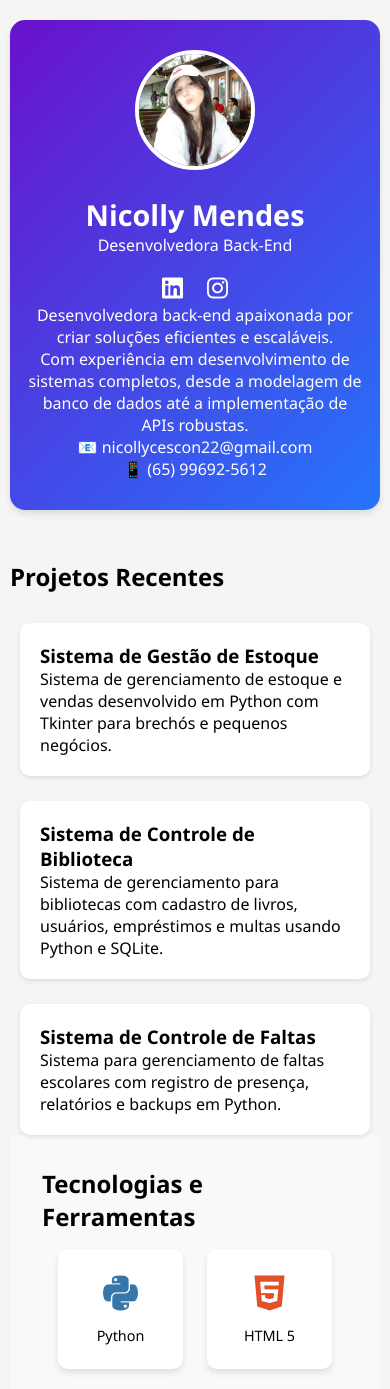
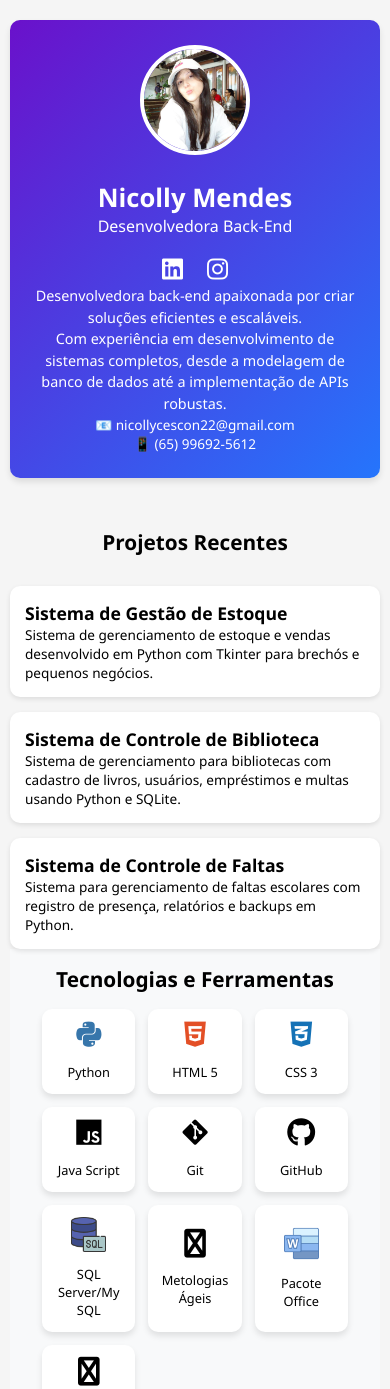
Before and after one commit to NicollyMendes/Landing-Page, a plain HTML site: page index.html in a window 390 px wide. Shown: the top 1389 px of the page. Drawn offline with Linux system fonts and the light colour scheme.

Commit message:
Responsividade
Adicionei responsividade para diferentes tipos de dispositivos

```diff
--- a/index.html
+++ b/index.html
@@ -196,31 +196,162 @@
             font-weight: 500;
             text-align: center;
         }
+        @media (max-width: 1024px) {
+            .container {
+                padding: 15px;
+            }
+
+            .profile-section {
+                padding: 30px 20px;
+            }
+
+            .projects-grid {
+                gap: 20px;
+            }
+        }
         @media (max-width: 768px) {
+            h1 {
+                font-size: 1.8rem;
+            }
+
+            h2 {
+                font-size: 1.5rem;
+            }
+
+            .profile-pic {
+                width: 130px;
+                height: 130px;
+            }
+
+            .about-text {
+                font-size: 0.95rem;
+                line-height: 1.5;
+            }
+
+            .contact-info p {
+                font-size: 0.9rem;
+            }
+
+            .tech-grid {
+                grid-template-columns: repeat(auto-fit, minmax(100px, 1fr));
+                gap: 1rem;
+            }
+
+            .tech-card {
+                padding: 1rem;
+            }
+
+            .tech-card i {
+                font-size: 2rem;
+            }
+        }
+        @media (max-width: 480px) {
             .container {
                 padding: 10px;
             }
 
             .profile-section {
+                padding: 25px 15px;
                 margin-top: 10px;
-                padding: 30px 15px;
+                border-radius: 10px;
             }
 
             .profile-pic {
-                width: 120px;
-                height: 120px;
+                width: 110px;
+                height: 110px;
             }
 
             h1 {
+                font-size: 1.6rem;
+            }
+
+            h2 {
+                font-size: 1.3rem;
+                text-align: center;
+            }
+
+            .about-text {
+                font-size: 0.9rem;
+                padding: 0 10px;
+            }
+
+            .contact-info p {
+                font-size: 0.85rem;
+            }
+
+            .projects-grid {
+                gap: 15px;
+            }
+
+            .project-card {
+                margin: 0;
+                padding: 15px;
+            }
+
+            .project-card h3 {
+                font-size: 1.1rem;
+            }
+
+            .project-card p {
+                font-size: 0.85rem;
+            }
+
+            .tech-section {
+                padding: 1rem;
+            }
+
+            .tech-grid {
+                grid-template-columns: repeat(auto-fit, minmax(80px, 1fr));
+                gap: 0.8rem;
+            }
+
+            .tech-card {
+                padding: 0.8rem;
+            }
+
+            .tech-card i {
                 font-size: 1.8rem;
             }
 
-            .projects-grid {
-                grid-template-columns: 1fr;
+            .tech-card span {
+                font-size: 0.8rem;
+            }
+
+            .github-link {
+                padding: 10px 20px;
+                font-size: 0.9rem;
+            }
+        }
+
+        @media (max-width: 360px) {
+            .profile-section {
+                padding: 20px 10px;
+            }
+
+            .social-links a {
+                margin: 0 8px;
+                font-size: 22px;
+            }
+
+            .contact-info p {
+                font-size: 0.8rem;
             }
 
             .project-card {
-                margin: 0 10px;
+                padding: 12px;
+            }
+        }
+
+        /* Ajuste para imagens de ícones personalizados */
+        .custom-icon {
+            width: 40px;
+            height: 40px;
+        }
+
+        @media (max-width: 480px) {
+            .custom-icon {
+                width: 35px;
+                height: 35px;
             }
         }
 
```
Lines whose indentation alone changed are shown as unchanged.
